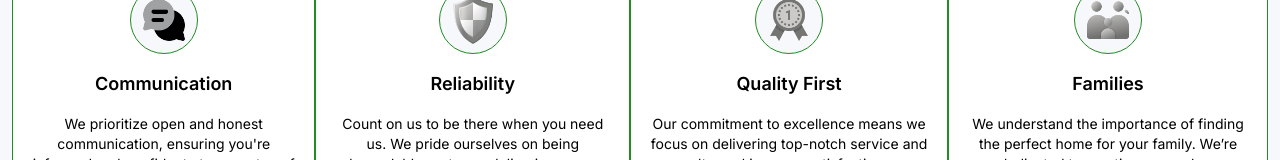
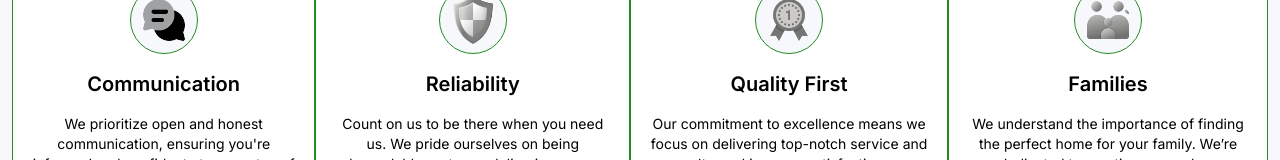
Before and after one commit to henry1234-net/Abbah-real-estate, a Next.js app in the folder my-app/: page / in a window 1280 px wide. Shown: the part 1480-1640 px from the top of the page. Built offline with nearby package versions, Linux system fonts and the light colour scheme.

Commit message:
increased font size of texts.title

```diff
--- a/my-app/src/app/page.tsx
+++ b/my-app/src/app/page.tsx
@@ -151,7 +151,7 @@ export default function LoginPage() {
                 height={50}
                 />
               </div>
-              <h2 className='text-lg font-semibold my-4'>{texts.Title}</h2>
+              <h2 className='text-xl font-semibold my-4'>{texts.Title}</h2>
               <h3 className='text-sm mb-4'>{texts.Detail}</h3>
             </Card>
           ))}
```
